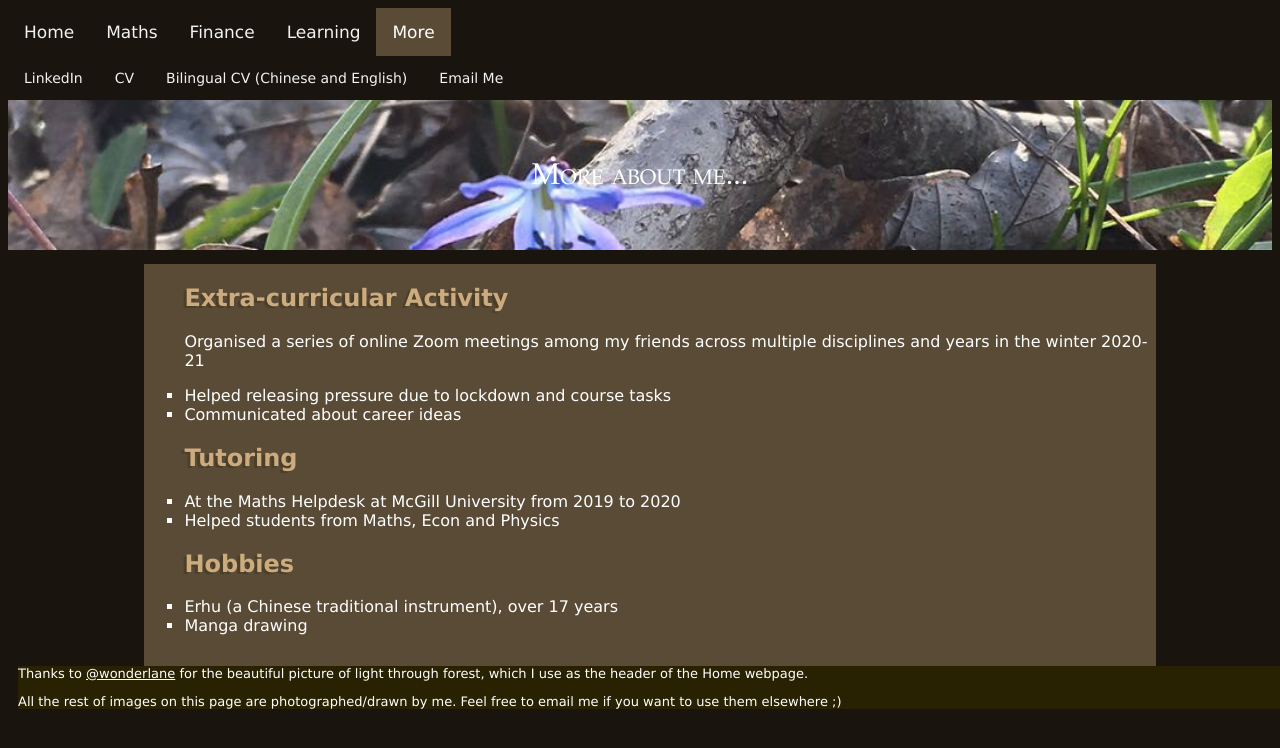
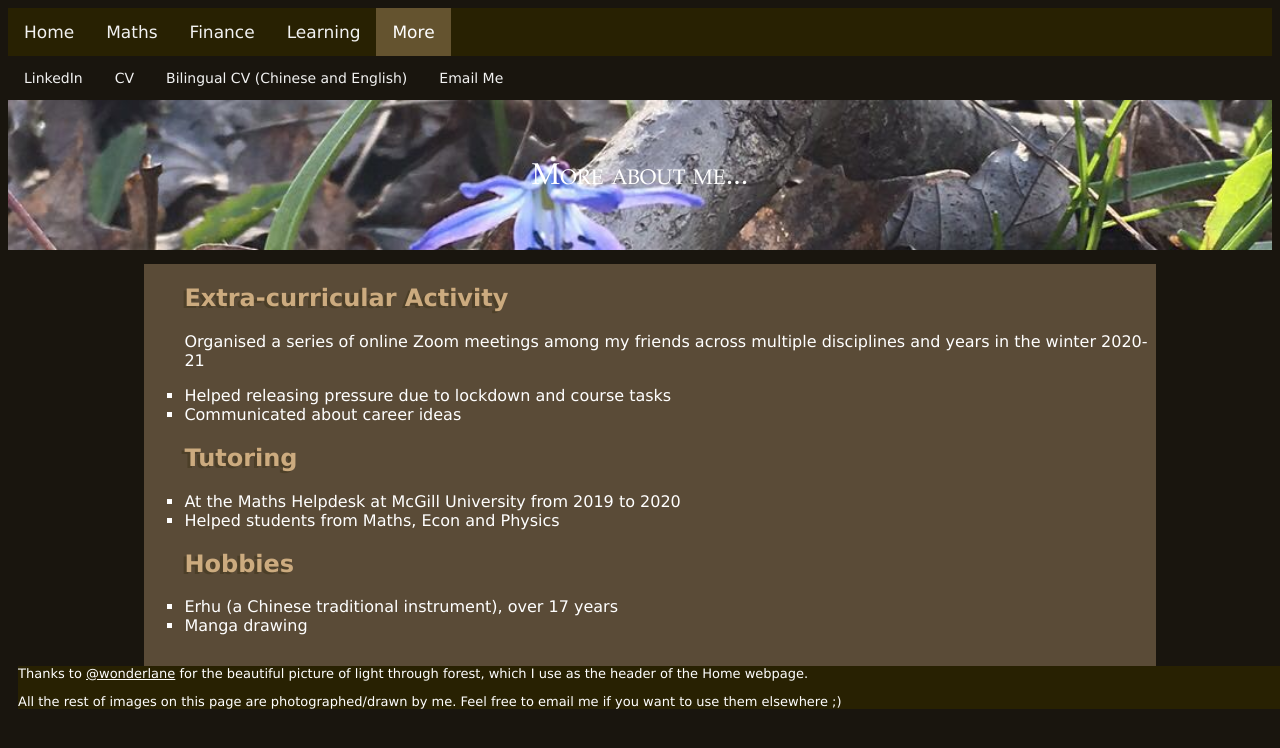
Before and after one commit to Shimin233/-Shimin233.github.io, a Jekyll site: the page else.html, which Jekyll copies as it is, in a window 1280 px wide. Shown: the top 748 px of the page. Built offline with Jekyll 4.4.1, drawn with Linux system fonts in a browser that asks for light colours.

Commit message:
topnav color

```diff
--- a/else.html
+++ b/else.html
@@ -296,7 +296,7 @@
     </style>
   </head>
   <body style="background-color: #19150e">
-    <div class="topnav"  style="font-size: 17px; background-color: #19150e">
+    <div class="topnav"  style="font-size: 17px; background-color: #282102">
         <a href="index.html">Home</a>
         <a href="maths.html">Maths</a>
         <a href="finance.html">Finance</a>
--- a/finance.html
+++ b/finance.html
@@ -296,7 +296,7 @@
     </style>
   </head>
   <body style="background-color: #19150e">
-    <div class="topnav"  style="font-size: 17px; background-color: #19150e">
+    <div class="topnav"  style="font-size: 17px; background-color: #282102">
         <a href="index.html">Home</a>
         <a href="maths.html">Maths</a>
         <a class="active" href="finance.html">Finance</a>
--- a/learning.html
+++ b/learning.html
@@ -296,7 +296,7 @@
     </style>
   </head>
   <body style="background-color: #19150e">
-    <div class="topnav" style="font-size: 17px; background-color: #19150e">
+    <div class="topnav" style="font-size: 17px; background-color: #282102">
         <a href="index.html">Home</a>
         <a href="maths.html">Maths</a>
         <a href="finance.html">Finance</a>
--- a/maths.html
+++ b/maths.html
@@ -295,7 +295,7 @@
     </style>
   </head>
   <body style="background-color: #19150e">
-    <div class="topnav" style="font-size: 17px; background-color: #19150e">
+    <div class="topnav" style="font-size: 17px; background-color: #282102">
         <a href="index.html">Home</a>
         <a class="active" href="maths.html">Maths</a>
         <a href="finance.html">Finance</a>
```
